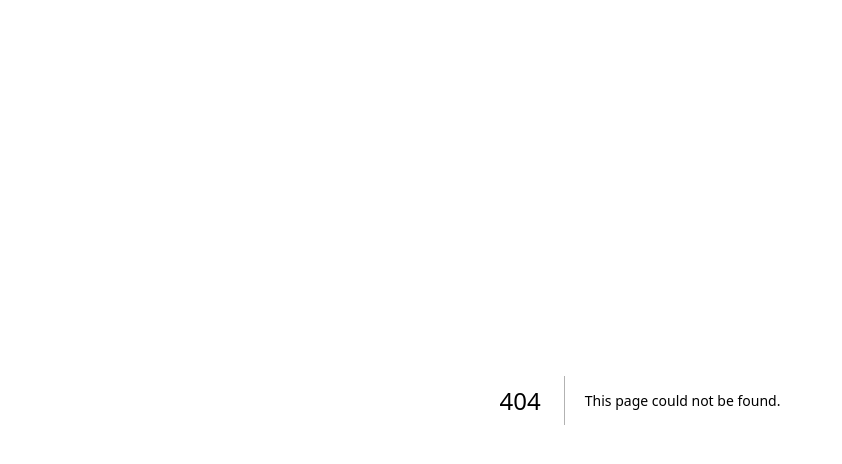
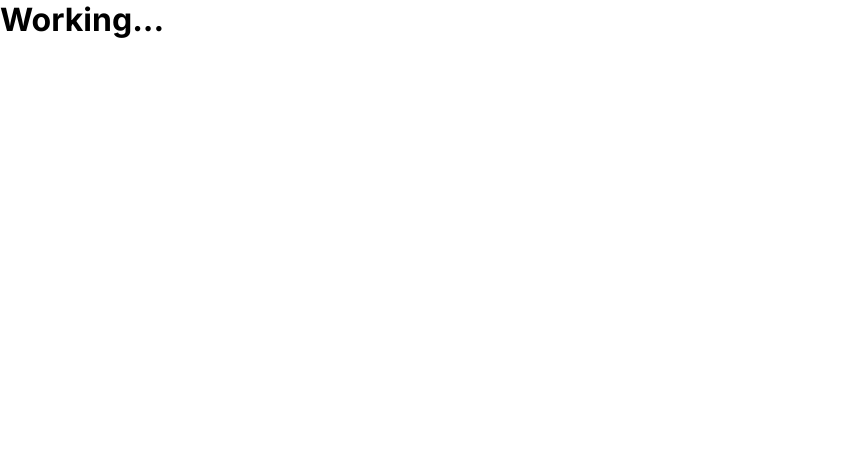
Before and after one commit to Abhishek10351/green-horn-travels, a Next.js app: page /locations in a window 1280 px wide. Before the commit this address had no page. Shown: the top 464 px of the page, without its empty margins (0-842 px from the left). Built offline with nearby package versions, Linux system fonts and the light colour scheme.

Commit message:
create page for location

```diff
--- a/src/app/location/page.jsx
+++ /dev/null
@@ -1,3 +0,0 @@
-export default function LocationPage() {
-    return <h1>All travel locations</h1>;
-}
--- /dev/null
+++ b/src/app/locations/page.jsx
@@ -0,0 +1,5 @@
+
+export default async function LocationPage({ params }) {
+    return <h1>Working...</h1>;
+
+}
```
